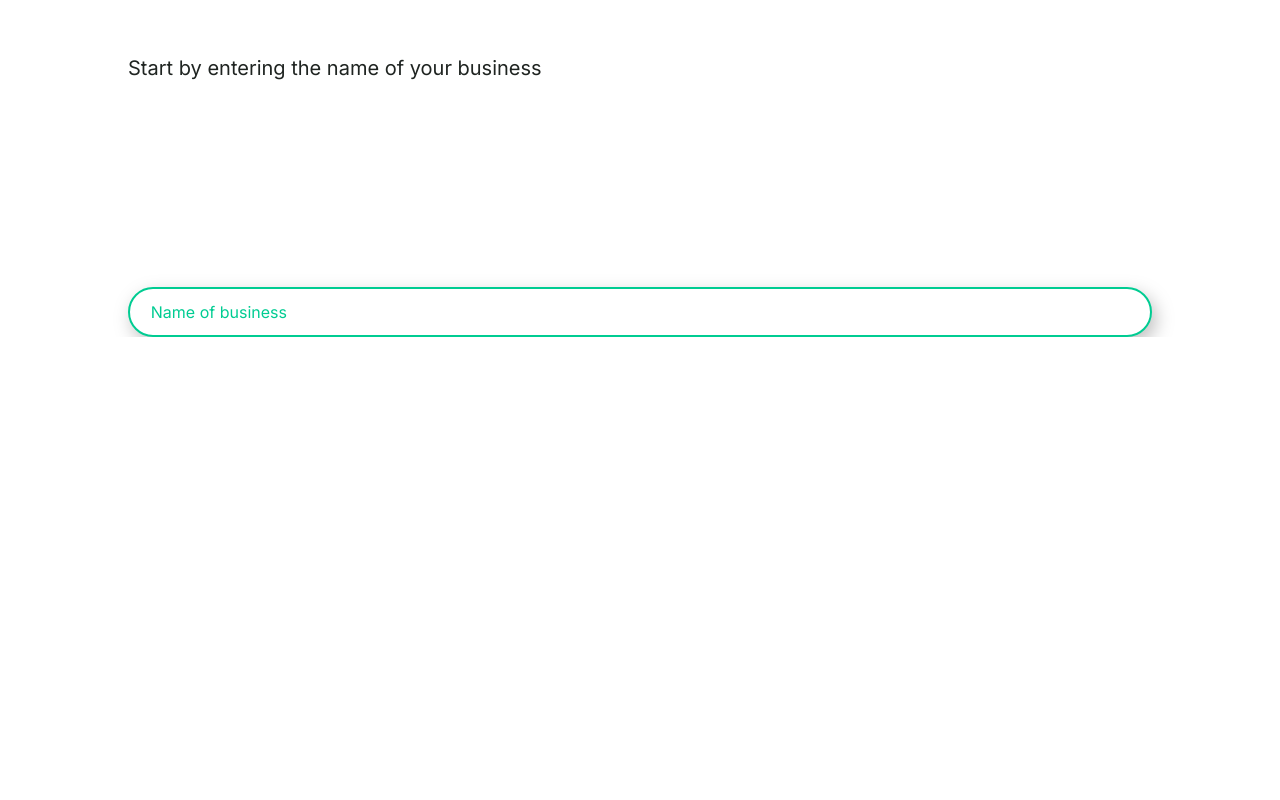
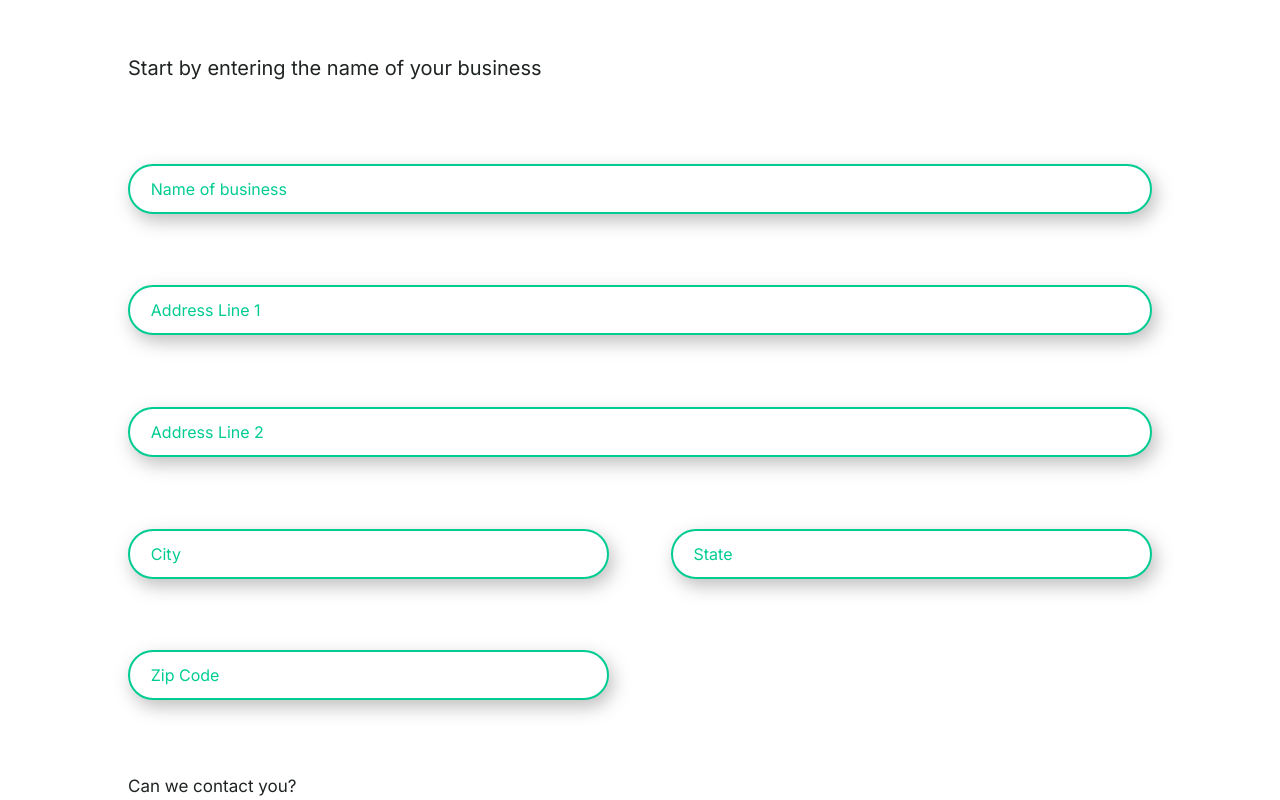
Before and after one commit to juliuscecilia33/ReThink-Frontend, a React (Create React App) app: page / in a window 1280 px wide. Shown: the part 509-1309 px from the top of the page. Before the commit the page ends 846 px from the top, so only its background shows below. Built offline with nearby package versions, Linux system fonts and the light colour scheme.

Commit message:
inputs and descriptions update

```diff
--- a/src/components/signup/index.js
+++ b/src/components/signup/index.js
@@ -4,7 +4,12 @@ import {
   Container,
   Slogan,
   Description,
+  SecondaryDescription,
+  Inputs,
   Input,
+  SecondaryInput,
+  HalfInputs,
+  HalfInput,
   LeafDots,
 } from "./styles/signup";
 
@@ -20,11 +25,54 @@ SignUp.Description = function SignUpDescription({ children, ...restProps }) {
   return <Description {...restProps}>{children}</Description>;
 };
 
-SignUp.Input = function SignUpInput({ children, ...restProps }) {
+SignUp.SecondaryDescription = function SignUpSecondaryDescription({
+  children,
+  ...restProps
+}) {
+  return <SecondaryDescription {...restProps}>{children}</SecondaryDescription>;
+};
+
+SignUp.HalfInputs = function SignUpHalfInputs({
+  placeholder,
+  children,
+  ...restProps
+}) {
+  return <HalfInputs {...restProps}>{children}</HalfInputs>;
+};
+
+SignUp.Inputs = function SignUpInputs({ placeholder, children, ...restProps }) {
+  return <Inputs {...restProps}>{children}</Inputs>;
+};
+
+SignUp.Input = function SignUpInput({ placeholder, children, ...restProps }) {
   return (
     <Input {...restProps}>
-      <input placeholder="Name of business"></input>
+      <input placeholder={placeholder}></input>
     </Input>
+  );
+};
+
+SignUp.SecondaryInput = function SignUpSecondaryInput({
+  placeholder,
+  children,
+  ...restProps
+}) {
+  return (
+    <SecondaryInput {...restProps}>
+      <input placeholder={placeholder}></input>
+    </SecondaryInput>
+  );
+};
+
+SignUp.HalfInput = function SignUpHalfInput({
+  placeholder,
+  children,
+  ...restProps
+}) {
+  return (
+    <HalfInput {...restProps}>
+      <input placeholder={placeholder}></input>
+    </HalfInput>
   );
 };
 
--- a/src/components/signup/styles/signup.js
+++ b/src/components/signup/styles/signup.js
@@ -11,6 +11,7 @@ export const Container = styled.div`
   padding-top: 15%;
   ${"" /* overflow-x: hidden; */}
   ${"" /* overflow-y: scroll; */}
+  z-index: 1;
 `;
 
 export const Slogan = styled.h2`
@@ -31,12 +32,85 @@ export const Description = styled.p`
   font-weight: 400;
   font-size: 20px;
   color: #1f2421;
-  margin-bottom: 20%;
+  margin-bottom: 8%;
   line-height: 28px;
+`;
+
+export const SecondaryDescription = styled.p`
+  width: 80%;
+  font-weight: 400;
+  font-size: 17px;
+  color: #1f2421;
+  margin-bottom: 8%;
+  line-height: 28px;
+  z-index: 1;
+`;
+
+export const Inputs = styled.div`
+  width: 100%;
+  display: flex;
+  flex-direction: column;
+  justify-content: center;
+  align-items: center;
+  z-index: 1;
+`;
+
+export const HalfInputs = styled.div`
+  width: 100%;
+  display: flex;
+  justify-content: space-between;
+  align-items: center;
+  flex-wrap: wrap;
+  z-index: 1;
 `;
 
 export const Input = styled.div`
   width: 100%;
+  margin-bottom: 7%;
+
+  input {
+    width: 100%;
+    height: 50px;
+    background: #ffffff;
+    border: 2px solid #00cc92;
+    border-radius: 25px;
+    outline: none;
+    font-size: 16px;
+    color: #00cc92;
+    filter: drop-shadow(4px 7px 9px rgba(0, 0, 0, 0.25));
+    padding: 0 1.3rem;
+
+    &::placeholder {
+      color: #00cc92;
+    }
+  }
+`;
+
+export const SecondaryInput = styled.div`
+  width: 100%;
+  margin-bottom: 7%;
+
+  input {
+    width: 100%;
+    height: 50px;
+    background: #ffffff;
+    border: 2px solid #00cc92;
+    border-radius: 25px;
+    outline: none;
+    font-size: 16px;
+    color: #00cc92;
+    filter: drop-shadow(4px 7px 9px rgba(0, 0, 0, 0.25));
+    padding: 0 1.3rem;
+
+    &::placeholder {
+      color: #00cc92;
+    }
+  }
+`;
+
+export const HalfInput = styled.div`
+  width: 47%;
+  margin-bottom: 7%;
 
   input {
     width: 100%;
@@ -59,7 +133,8 @@ export const Input = styled.div`
 export const LeafDots = styled.div`
   position: absolute;
   bottom: 0;
-  left: -20%;
+  left: -30%;
+  z-index: 0;
 
   img {
     width: 200px;
--- a/src/containers/signup.js
+++ b/src/containers/signup.js
@@ -12,7 +12,19 @@ export function SignUpContainer() {
         <SignUp.Description>
           Start by entering the name of your business
         </SignUp.Description>
-        <SignUp.Input />
+        <SignUp.Inputs>
+          <SignUp.Input placeholder={"Name of business"} />
+          <SignUp.SecondaryInput placeholder={"Address Line 1"} />
+          <SignUp.SecondaryInput placeholder={"Address Line 2"} />
+          <SignUp.HalfInputs>
+            <SignUp.HalfInput placeholder={"City"} />
+            <SignUp.HalfInput placeholder={"State"} />
+            <SignUp.HalfInput placeholder={"Zip Code"} />
+          </SignUp.HalfInputs>
+        </SignUp.Inputs>
+        <SignUp.SecondaryDescription>
+          Can we contact you?
+        </SignUp.SecondaryDescription>
         <SignUp.LeafDots />
       </SignUp>
     </>
```
